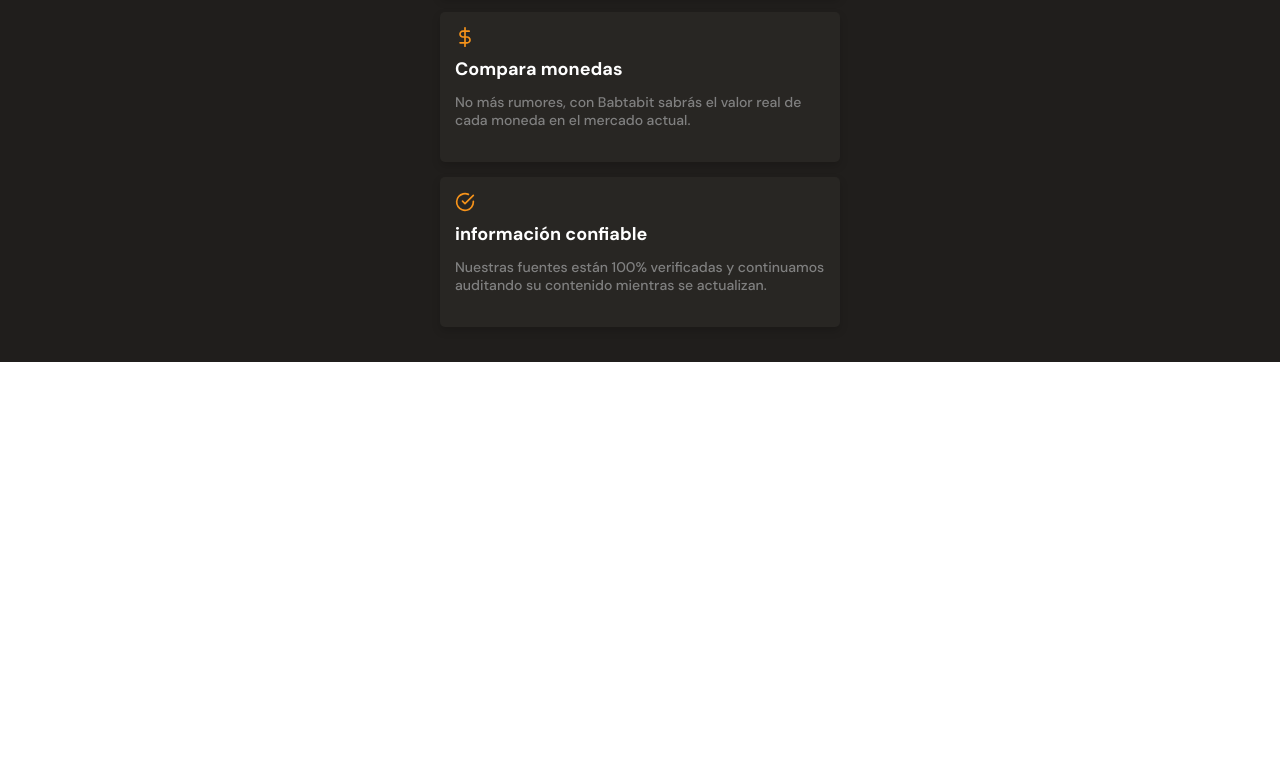
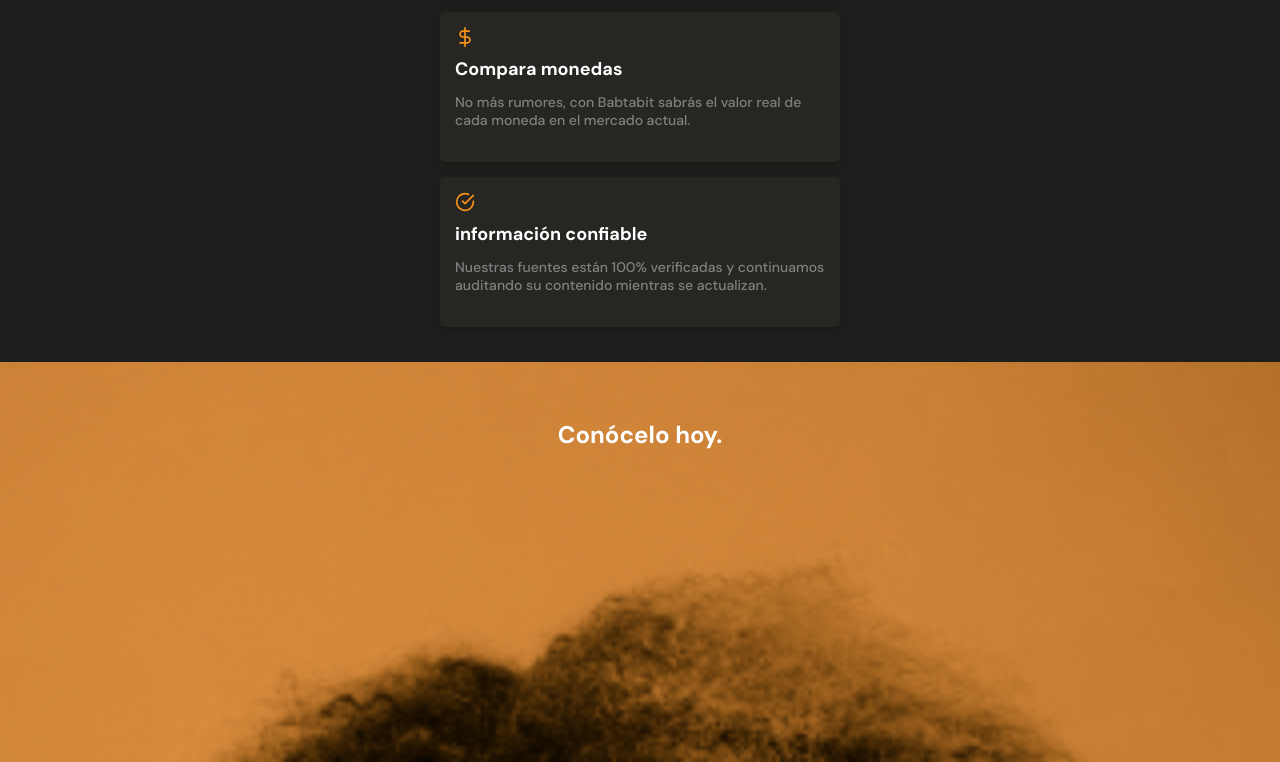
Before and after one commit to juandiego-93/MOBILE_FIRST, a plain HTML site: page index.html in a window 1280 px wide. Shown: the part 1633-2395 px from the top of the page. Before the commit the page ends 1995 px from the top, so only its background shows below. Drawn offline with Linux system fonts and the light colour scheme; files whose address does not match are found by name.

Commit message:
sección comodin finalizada

```diff
--- a/css/main.css
+++ b/css/main.css
@@ -376,3 +376,21 @@ border-radius: 8px;
     background-position: center;
     background-repeat: no-repeat;
 }
+
+.bitcoin-img-container {
+    width: 100%;
+    min-width: 320px;
+    height: 50vh;
+    background-image: url('../assets/images/bitcoinbaby.png');
+    background-size: cover;
+    background-repeat: no-repeat ;
+    text-align: center;
+}
+
+.bitcoin-img-container h2 {
+    padding-top: 60px;
+    font-size: 2.4rem;
+    font-weight: bold;
+    line-height: 2.6rem;
+    color: var(--just-white)
+}
--- a/index.html
+++ b/index.html
@@ -92,7 +92,9 @@
         </article>
       </section>
     </section>
-    <section></section>
+    <section class="bitcoin-img-container">
+      <h2>Conócelo hoy.</h2>
+    </section>
     <section></section>
   </main>
   <footer></footer>
```
